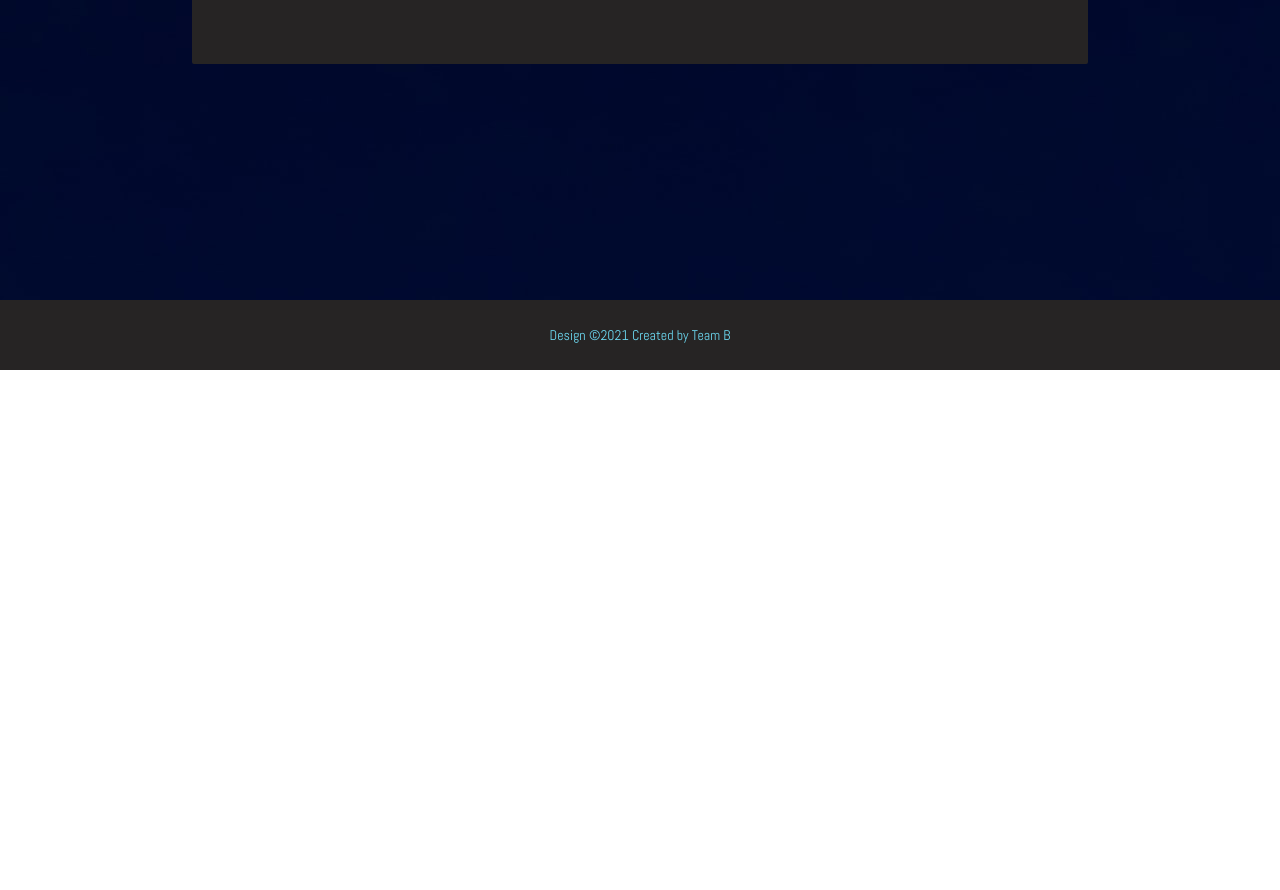
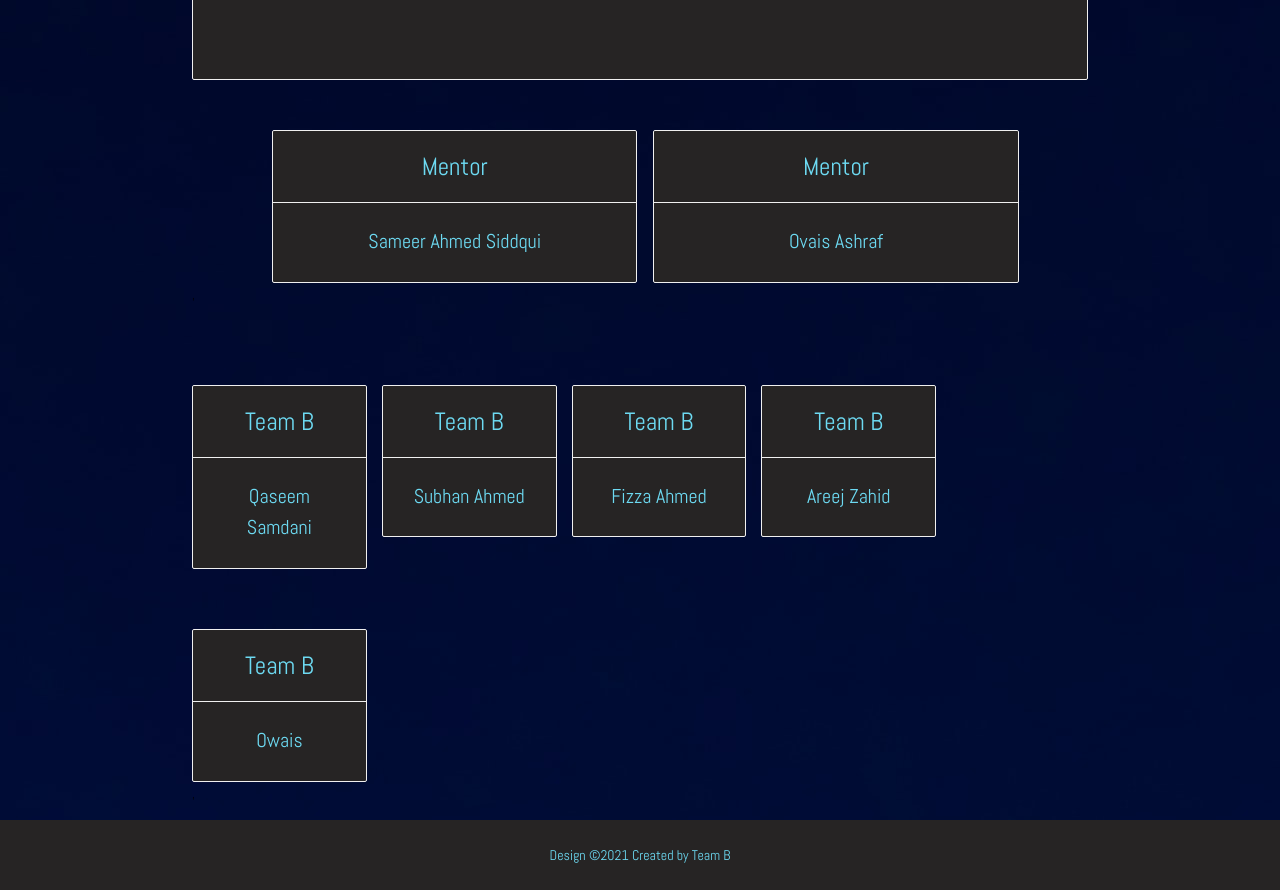
Before and after one commit to subhan97ahmed/Crime-rate-detector, a React (Create React App) app: page /about in a window 1280 px wide. Shown: the part 560-1450 px from the top of the page. Before the commit the page ends 930 px from the top, so only its background shows below. Built offline with nearby package versions, Linux system fonts and the light colour scheme; what google-maps-react would draw is missing.

Commit message:
about us page complete

```diff
--- a/src/App.js
+++ b/src/App.js
@@ -1,58 +1,93 @@
-import './App.less';
-import bg from './bg.jpg'
-import { Layout,Input, Typography} from 'antd';
-import MapContainer from './components/MapContainer';
-import NavBar from './components/NavBar';
-import NavLogo from './components/NavLogo';
-import * as conColors from './colors'
+import "./App.less";
+import bg from "./bg.jpg";
+import { Layout, Input, Typography } from "antd";
+import MapContainer from "./components/MapContainer";
+import NavBar from "./components/NavBar";
+import NavLogo from "./components/NavLogo";
+import * as conColors from "./colors";
 
 import React, { useEffect, useState } from "react";
 const { Title } = Typography;
 const { Header, Content, Footer } = Layout;
 const { Search } = Input;
 
-const txtColor = conColors.txtColor
-const footerBgColor = conColors.footerBgColor
-const footerTxtColor = conColors.footerTxtColor
+const txtColor = conColors.txtColor;
+const footerBgColor = conColors.footerBgColor;
+const footerTxtColor = conColors.footerTxtColor;
+const cardcolor = conColors.cardcolor;
 
 // let searched=''
 function App() {
-
-const [searchedCity, setsearchedCity] = useState()
+  const [searchedCity, setsearchedCity] = useState();
   const onSearch = (value) => {
     // if(value!==searched){
-      setsearchedCity(value)
+    setsearchedCity(value);
     // }
-};
+  };
 
   return (
     <div className="App">
       <Layout>
-        <Header style={{ position: 'fixed', zIndex: 1, width: '100%' }}>
-          <NavLogo/>
-          <NavBar selectedOp='1' />
+        <Header style={{ position: "fixed", zIndex: 1, width: "100%" }}>
+          <NavLogo />
+          <NavBar selectedOp="1" />
         </Header>
-        <Content className="site-layout" style={{ padding: '0 50px', marginTop: "64px", backgroundImage: `url(${bg})`, backgroundAttachment: "scroll" }}>
-          <div style={{ margin: '16px 0' }}></div>
-          <div className="site-layout-background" style={{ padding: "24px", minHeight: "780px", }}>
-            <div style={{ textAlign: 'center' }}>
+        <Content
+          className="site-layout"
+          style={{
+            padding: "0 50px",
+            marginTop: "64px",
+            backgroundImage: `url(${bg})`,
+            backgroundAttachment: "scroll",
+          }}
+        >
+          <div style={{ margin: "16px 0" }}></div>
+          <div
+            className="site-layout-background"
+            style={{ padding: "24px", minHeight: "780px" }}
+          >
+            <div style={{ textAlign: "center" }}>
               <Title style={{ color: txtColor }}>Crime Rate Detector</Title>
-              <div style={{ position: 'sticky', textAlign: "center", top: '25%', }}>
-                <Search placeholder="Enter Area to find Crime Rate" theme='light' onSearch={onSearch} enterButton size="middle" style={{ width: "260px" }} />
+              <div
+                style={{ position: "sticky", textAlign: "center", top: "25%" }}
+              >
+                <Search
+                  placeholder="Enter Area to find Crime Rate"
+                  theme="light"
+                  onSearch={onSearch}
+                  enterButton
+                  size="middle"
+                  style={{ width: "260px" }}
+                />
               </div>
             </div>
-            <div style={{
-              position: 'absolute', left: '50%', top: '60%',
-              transform: 'translate(-50%, -50%)', height: '50%', width: '70%', overflow: 'hidden'
-            }}>
+            <div
+              style={{
+                position: "absolute",
+                left: "50%",
+                top: "60%",
+                transform: "translate(-50%, -50%)",
+                height: "50%",
+                width: "70%",
+                overflow: "hidden",
+              }}
+            >
               <MapContainer searchedCity={searchedCity} />
             </div>
           </div>
         </Content>
-        <Footer style={{ textAlign: 'center', backgroundColor: footerBgColor, color: footerTxtColor }}>Design ©2021 Created by Team B</Footer>
+        <Footer
+          style={{
+            textAlign: "center",
+            backgroundColor: footerBgColor,
+            color: footerTxtColor,
+          }}
+        >
+          Design ©2021 Created by Team B
+        </Footer>
       </Layout>
-    </ div>);
+    </div>
+  );
 }
 
-
 export default App;
--- a/src/App.less
+++ b/src/App.less
@@ -30,3 +30,14 @@ h1{
   color: #6DDAF2;
 
 }
+.site-card-wrapper
+{
+  margin-top: 450px;
+  margin-left: 80px;
+}
+.teamb
+{
+  margin-top: 80px;
+
+
+}
--- a/src/colors.js
+++ b/src/colors.js
@@ -1,3 +1,4 @@
 export const txtColor = "#6DDAF2"
 export const footerBgColor = "#262424"
 export const footerTxtColor = "#6DDAF2"
+export const cardcolor = "#3F5A70"
--- a/src/pages/AboutUs.js
+++ b/src/pages/AboutUs.js
@@ -1,18 +1,20 @@
 import "../App.less";
 import bg from "../bg.jpg";
-import { Layout, Typography, Image } from "antd";
+import { Layout, Typography, Image, Space } from "antd";
 import NavBar from "../components/NavBar";
 import NavLogo from "../components/NavLogo";
 import log1 from "../logo1.png";
 import { Card } from "antd";
 //colors
 import * as conColors from "../colors";
+import { Col, Row } from "antd";
 const { Title } = Typography;
 const { Header, Content, Footer } = Layout;
 
 const txtColor = conColors.txtColor;
 const footerBgColor = conColors.footerBgColor;
 const footerTxtColor = conColors.footerTxtColor;
+const cardcolor = conColors.cardcolor;
 function AboutUs() {
   return (
     <>
@@ -33,7 +35,7 @@ function AboutUs() {
           <div style={{ margin: "16px 0" }}></div>
           <div
             className="site-layout-background"
-            style={{ padding: "24px", minHeight: "780px" }}
+            style={{ padding: "24px", minHeight: "1300px" }}
           >
             <div style={{ textAlign: "center" }}>
               <Title style={{ color: txtColor }}>About Us</Title>
@@ -52,21 +54,27 @@ function AboutUs() {
                 <div className="site-card-border-less-wrapper">
                   <Card
                     title="Crime rate detector"
-                    bordered={false}
-                    headStyle={{ fontSize: '35px', color:'#6DDAF2'}}
+                    bordered={true}
+                    headStyle={{ fontSize: "35px", color: "#6DDAF2" }}
                     style={{
                       textAlign: "center",
                       position: "absolute",
                       left: "50%",
                       top: "60%",
                       transform: "translate(-50%, -50%)",
-                      height: "120%",
+                      height: "130%",
                       width: "100%",
                       overflow: "hidden",
                       backgroundColor: footerBgColor,
                     }}
                   >
-                    <p style={{ textAlign: "center", fontSize: "20px", color:'#6DDAF2'}}>
+                    <p
+                      style={{
+                        textAlign: "center",
+                        fontSize: "20px",
+                        color: "#6DDAF2",
+                      }}
+                    >
                       This is one of the interesting computer science project
                       ideas to create. As the name suggests, this Computer
                       Science project involves building a prediction system that
@@ -80,6 +88,152 @@ function AboutUs() {
                     </p>
                   </Card>
                 </div>
+                <div className="site-card-wrapper">
+                  <Row gutter={16}>
+                    <Col span={11}>
+                      <Card
+                        title="Mentor"
+                        bordered={true}
+                        headStyle={{
+                          fontSize: "25px",
+                          color: "#6DDAF2",
+                          backgroundColor: footerBgColor,
+                        }}
+                        style={{
+                          textAlign: "center",
+                          fontSize: "20px",
+                          color: "#6DDAF2",
+                          backgroundColor: footerBgColor,
+                        }}
+                      >
+                        Sameer Ahmed Siddqui
+                      </Card>
+                    </Col>
+                    <Col span={11}>
+                      <Card
+                        title="Mentor"
+                        bordered={true}
+                        headStyle={{
+                          fontSize: "25px",
+                          color: "#6DDAF2",
+                          backgroundColor: footerBgColor,
+                        }}
+                        style={{
+                          textAlign: "center",
+                          fontSize: "20px",
+                          color: "#6DDAF2",
+                          backgroundColor: footerBgColor,
+                        }}
+                      >
+                        Ovais Ashraf
+                      </Card>
+                    </Col>
+                  </Row>
+                </div>
+                ,
+                <div className="teamb">
+                 <Row gutter={15}>
+                    <Col span={5}>
+                      <Card
+                        title="Team B"
+                        bordered={true}
+                        headStyle={{
+                          fontSize: "25px",
+                          color: "#6DDAF2",
+                          backgroundColor: footerBgColor,
+                        }}
+                        style={{
+                          textAlign: "center",
+                          fontSize: "20px",
+                          color: "#6DDAF2",
+                          backgroundColor: footerBgColor,
+                        }}
+                      >
+                        Qaseem Samdani
+                      </Card>
+                    </Col>
+                    <Col span={5}>
+                      <Card
+                        title="Team B"
+                        bordered={true}
+                        headStyle={{
+                          fontSize: "25px",
+                          color: "#6DDAF2",
+                          backgroundColor: footerBgColor,
+                        }}
+                        style={{
+                          textAlign: "center",
+                          fontSize: "20px",
+                          color: "#6DDAF2",
+                          backgroundColor: footerBgColor,
+                        }}
+                      >
+                        Subhan Ahmed
+                      </Card>
+                    </Col>
+                    <Col span={5}>
+                      <Card
+                        title="Team B"
+                        bordered={true}
+                        headStyle={{
+                          fontSize: "25px",
+                          color: "#6DDAF2",
+                          backgroundColor: footerBgColor,
+                        }}
+                        style={{
+                          textAlign: "center",
+                          fontSize: "20px",
+                          color: "#6DDAF2",
+                          backgroundColor: footerBgColor,
+                        }}
+                      >
+                        Fizza Ahmed
+                      </Card>
+                    </Col>
+
+                    <Col span={5}>
+                      <Card
+                        title="Team B "
+                        bordered={true}
+                        headStyle={{
+                          fontSize: "25px",
+                          color: "#6DDAF2",
+                          backgroundColor: footerBgColor,
+                        }}
+                        style={{
+                          textAlign: "center",
+                          fontSize: "20px",
+                          color: "#6DDAF2",
+                          backgroundColor: footerBgColor,
+                        }}
+                      >
+                        Areej Zahid
+                      </Card>
+                    </Col>
+
+                    <Col span={5}>
+                      <Card
+                        title="Team B"
+                        bordered={true}
+                        headStyle={{
+                          fontSize: "25px",
+                          color: "#6DDAF2",
+                          backgroundColor: footerBgColor,
+                        }}
+                        style={{
+                          textAlign: "center",
+                          fontSize: "20px",
+                          color: "#6DDAF2",
+                          backgroundColor: footerBgColor,
+                          marginTop: '60px',
+                        }}
+                      >
+                       Owais
+                      </Card>
+                    </Col>
+                    </Row>
+                  </div>
+                ,
               </section>
             </div>
           </div>
```
